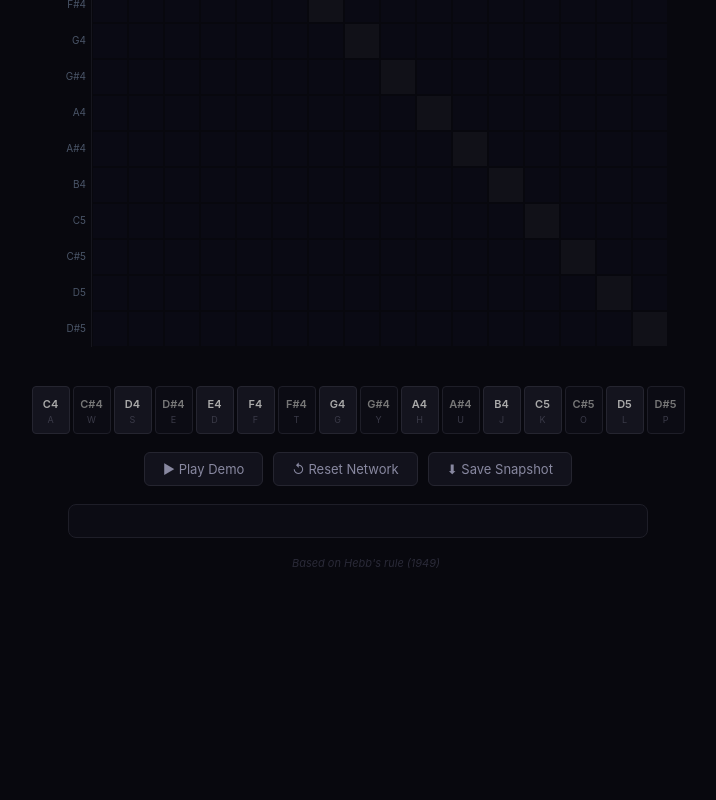
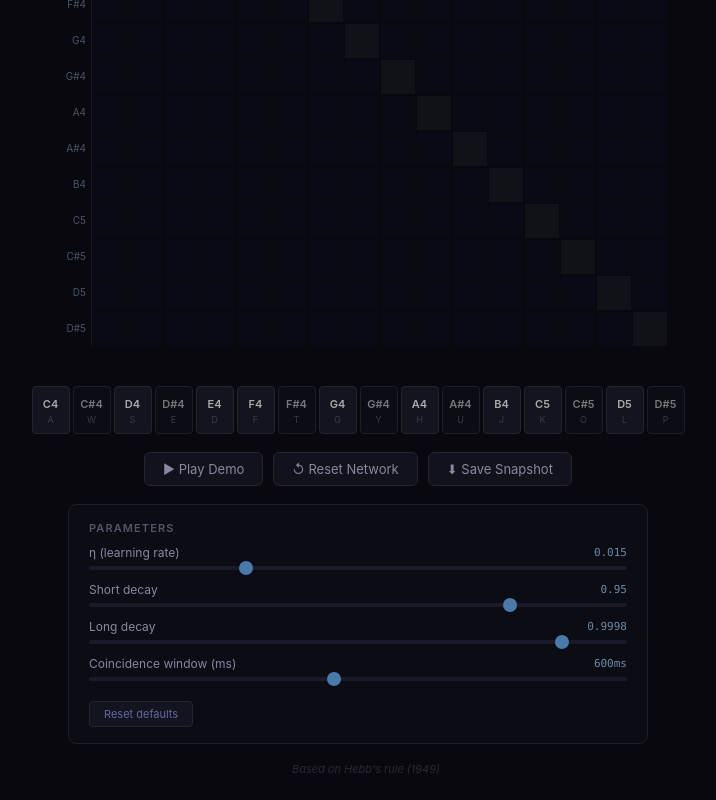
Before and after one commit to aaronmsabu/Hebbiano, a plain HTML site: page index.html in a window 1280 px wide. Shown: the part 449-1249 px from the top of the page, without its empty margins (282-998 px from the left). Before the commit the page ends 1043 px from the top, so only its background shows below. Drawn offline with Linux system fonts and the light colour scheme.

Commit message:
feat: add parameter sliders in Learn mode
- Convert ETA, SHORT_DECAY, LONG_DECAY, COINCIDENCE_WINDOW to mutable vars
- 4 range sliders with real-time parameter binding
- Each slider shows label + current value + range input
- 'Reset defaults' button restores all parameters
- Custom dark-theme slider styling (webkit + moz)
- Panel button styles for consistent UI

```diff
--- a/hebbiano.js
+++ b/hebbiano.js
@@ -5,11 +5,19 @@
 // ==========================================
 
 // === TUNING CONSTANTS (edit these to adjust behavior) ===
-const ETA         = 0.015;    // Hebbian learning rate
-const SHORT_DECAY = 0.95;     // Activity trace decay per frame (~230ms half-life at 60fps)
-const LONG_DECAY  = 0.9998;   // Weight decay per frame (~58s half-life at 60fps)
-const COINCIDENCE_WINDOW = 600; // ms — window for pulse animation trigger
+var ETA         = 0.015;    // Hebbian learning rate
+var SHORT_DECAY = 0.95;     // Activity trace decay per frame (~230ms half-life at 60fps)
+var LONG_DECAY  = 0.9998;   // Weight decay per frame (~58s half-life at 60fps)
+var COINCIDENCE_WINDOW = 600; // ms — window for pulse animation trigger
 const DISPLAY_LERP = 0.12;   // Smoothing factor for display weight interpolation
+
+// Defaults for reset
+var DEFAULTS = {
+  ETA: 0.015,
+  SHORT_DECAY: 0.95,
+  LONG_DECAY: 0.9998,
+  COINCIDENCE_WINDOW: 600
+};
 
 // === LAYOUT CONSTANTS ===
 const N          = 16;        // Number of notes (fixed topology)
@@ -586,6 +594,109 @@ function saveSnapshot() {
 }
 
 // ==========================================
+// LEARN PANEL — Parameter Sliders
+// ==========================================
+
+var SLIDER_DEFS = [
+  { key: 'ETA',                label: '\u03B7 (learning rate)',       min: 0.001, max: 0.05,   step: 0.001, fmt: function (v) { return v.toFixed(3); }  },
+  { key: 'SHORT_DECAY',       label: 'Short decay',              min: 0.80,  max: 0.99,   step: 0.01,  fmt: function (v) { return v.toFixed(2); }  },
+  { key: 'LONG_DECAY',        label: 'Long decay',               min: 0.9990, max: 0.9999, step: 0.0001, fmt: function (v) { return v.toFixed(4); } },
+  { key: 'COINCIDENCE_WINDOW', label: 'Coincidence window (ms)', min: 100,   max: 1200,   step: 50,    fmt: function (v) { return v + 'ms'; }      },
+];
+
+var sliderInputs = {}; // key → input element
+var sliderValues = {}; // key → value display element
+
+function getParam(key) {
+  switch (key) {
+    case 'ETA': return ETA;
+    case 'SHORT_DECAY': return SHORT_DECAY;
+    case 'LONG_DECAY': return LONG_DECAY;
+    case 'COINCIDENCE_WINDOW': return COINCIDENCE_WINDOW;
+  }
+}
+
+function setParam(key, val) {
+  switch (key) {
+    case 'ETA': ETA = val; break;
+    case 'SHORT_DECAY': SHORT_DECAY = val; break;
+    case 'LONG_DECAY': LONG_DECAY = val; break;
+    case 'COINCIDENCE_WINDOW': COINCIDENCE_WINDOW = val; break;
+  }
+}
+
+function createLearnPanel() {
+  var panel = document.getElementById('learn-panel');
+
+  // — Parameter sliders section —
+  var section = document.createElement('div');
+  section.className = 'panel-section';
+
+  var heading = document.createElement('div');
+  heading.className = 'panel-heading';
+  heading.textContent = 'Parameters';
+  section.appendChild(heading);
+
+  SLIDER_DEFS.forEach(function (def) {
+    var row = document.createElement('div');
+    row.className = 'slider-row';
+
+    var label = document.createElement('label');
+    label.className = 'slider-label';
+    label.textContent = def.label;
+
+    var val = document.createElement('span');
+    val.className = 'slider-value';
+    val.textContent = def.fmt(getParam(def.key));
+    sliderValues[def.key] = val;
+
+    var input = document.createElement('input');
+    input.type = 'range';
+    input.className = 'slider';
+    input.min = def.min;
+    input.max = def.max;
+    input.step = def.step;
+    input.value = getParam(def.key);
+    sliderInputs[def.key] = input;
+
+    // Closure to capture def
+    (function (d) {
+      input.addEventListener('input', function () {
+        var v = parseFloat(this.value);
+        setParam(d.key, v);
+        sliderValues[d.key].textContent = d.fmt(v);
+      });
+    })(def);
+
+    row.appendChild(label);
+    row.appendChild(val);
+    row.appendChild(input);
+    section.appendChild(row);
+  });
+
+  // Reset defaults button
+  var resetBtn = document.createElement('button');
+  resetBtn.className = 'panel-btn';
+  resetBtn.textContent = 'Reset defaults';
+  resetBtn.addEventListener('click', function () {
+    Object.keys(DEFAULTS).forEach(function (key) {
+      setParam(key, DEFAULTS[key]);
+      if (sliderInputs[key]) {
+        sliderInputs[key].value = DEFAULTS[key];
+      }
+      SLIDER_DEFS.forEach(function (d) {
+        if (d.key === key && sliderValues[key]) {
+          sliderValues[key].textContent = d.fmt(DEFAULTS[key]);
+        }
+      });
+    });
+  });
+  section.appendChild(resetBtn);
+
+  panel.appendChild(section);
+}
+
+// ==========================================
 // MODE SWITCHING
 // ==========================================
 
@@ -635,6 +746,7 @@ function init() {
 
   // Build UI
   createPiano();
+  createLearnPanel();
   setupGridInteraction();
   setupKeyboard();
   initMIDI();
--- a/style.css
+++ b/style.css
@@ -123,6 +123,90 @@ h1 {
   letter-spacing: 0.1em;
   color: #556;
   margin-bottom: 10px;
+}
+
+/* --- Sliders --- */
+
+.slider-row {
+  margin-bottom: 12px;
+  display: flex;
+  flex-wrap: wrap;
+  align-items: center;
+}
+
+.slider-label {
+  font-size: 12px;
+  color: #8888a0;
+  flex: 1;
+}
+
+.slider-value {
+  font-size: 11px;
+  color: #6a8aaa;
+  font-family: 'SF Mono', 'Menlo', 'Monaco', 'Consolas', monospace;
+  min-width: 60px;
+  text-align: right;
+}
+
+.slider {
+  -webkit-appearance: none;
+  appearance: none;
+  width: 100%;
+  height: 4px;
+  border-radius: 2px;
+  background: #1a1a28;
+  outline: none;
+  margin-top: 6px;
+  cursor: pointer;
+}
+
+.slider::-webkit-slider-thumb {
+  -webkit-appearance: none;
+  appearance: none;
+  width: 14px;
+  height: 14px;
+  border-radius: 50%;
+  background: #4a7aaa;
+  border: none;
+  cursor: pointer;
+  transition: background 0.1s;
+}
+
+.slider::-webkit-slider-thumb:hover {
+  background: #5a8abb;
+}
+
+.slider::-moz-range-thumb {
+  width: 14px;
+  height: 14px;
+  border-radius: 50%;
+  background: #4a7aaa;
+  border: none;
+  cursor: pointer;
+}
+
+.slider::-moz-range-track {
+  height: 4px;
+  border-radius: 2px;
+  background: #1a1a28;
+}
+
+.panel-btn {
+  background: #141420;
+  color: #6668a0;
+  border: 1px solid #252530;
+  padding: 5px 14px;
+  border-radius: 4px;
+  cursor: pointer;
+  font-size: 11px;
+  font-family: inherit;
+  margin-top: 8px;
+  transition: background-color 0.12s, color 0.12s;
+}
+
+.panel-btn:hover {
+  background: #1e1e30;
+  color: #8888b0;
 }
 
 /* --- Grid --- */
```
